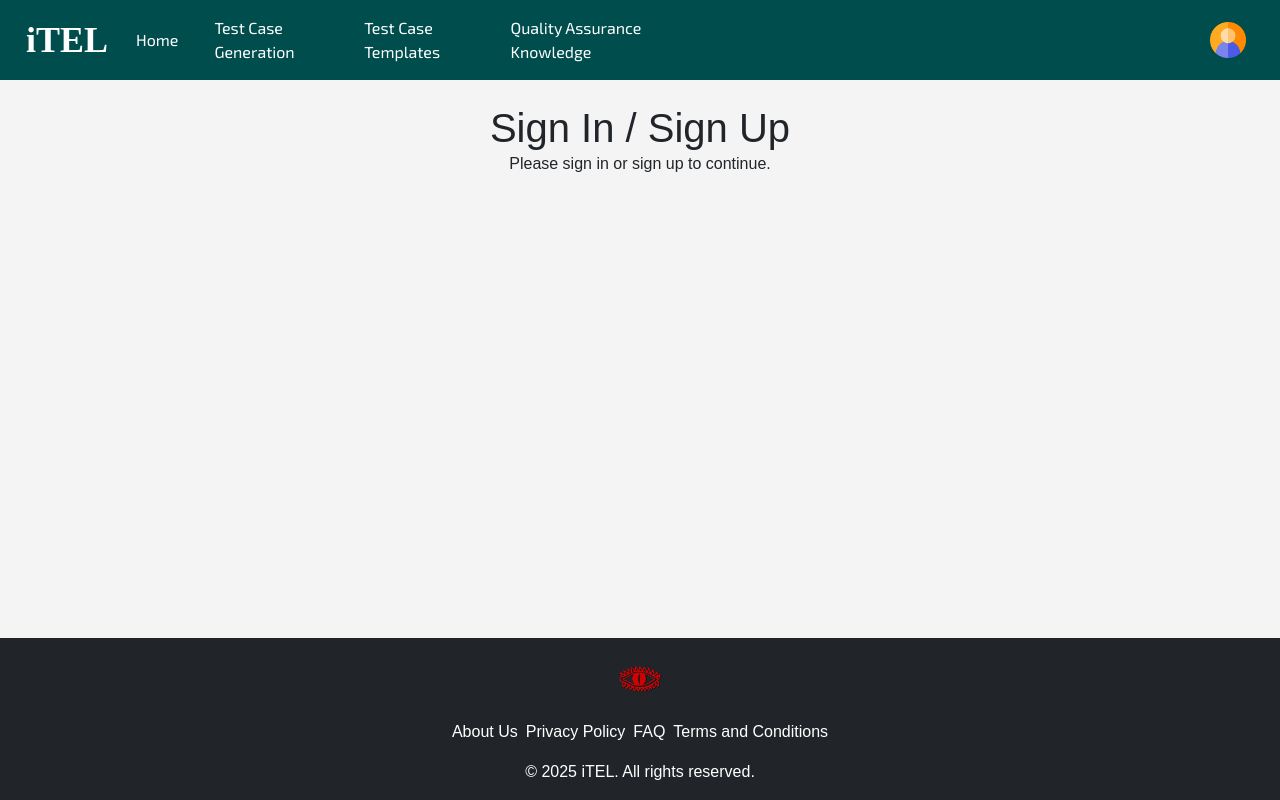
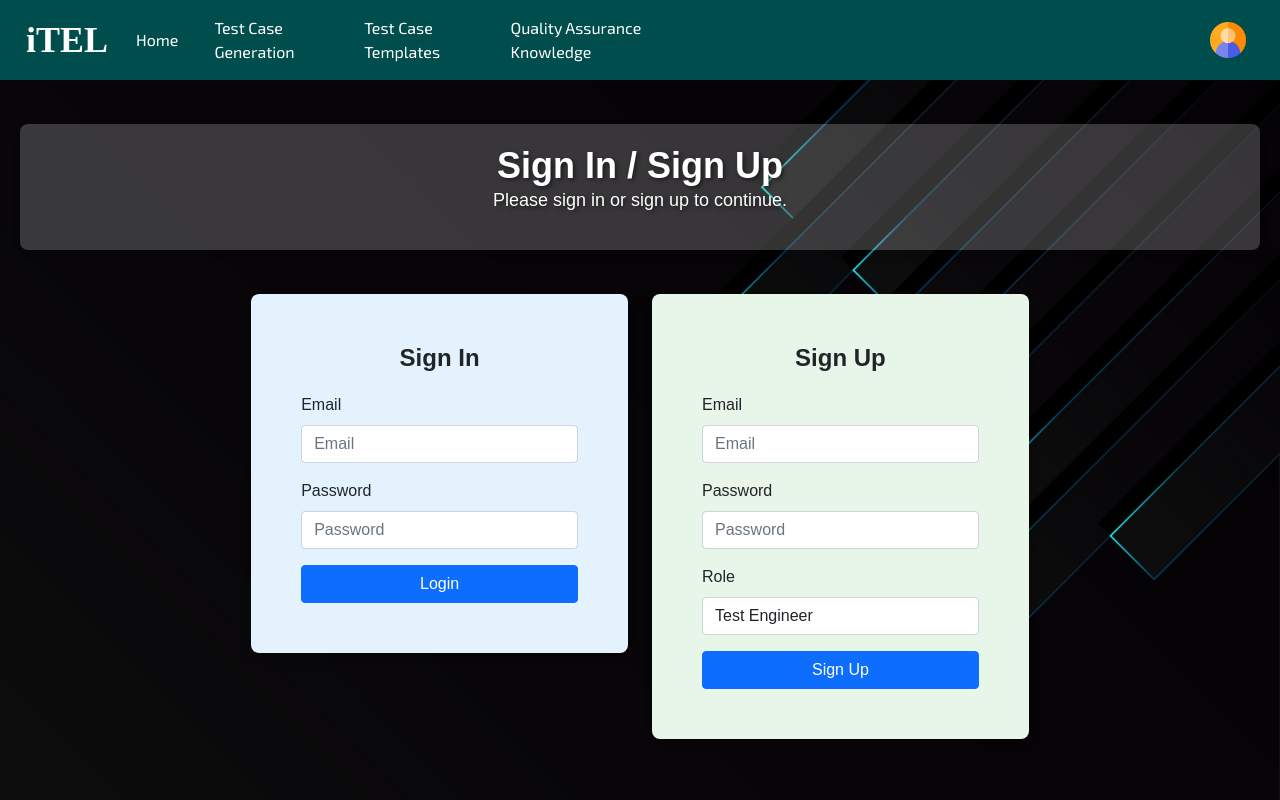
Before and after one commit to ms24908160/itel-web-app-v1, a React (Create React App) app: page /signin in a window 1280 px wide. Shown: the top 800 px of the page. Built offline with nearby package versions, Linux system fonts and the light colour scheme; a web font is replaced by a local one.

Commit message:
NF COMIT

```diff
--- /dev/null
+++ b/src/components/Login.tsx
@@ -0,0 +1,45 @@
+import React, { useState } from 'react';
+
+const Login: React.FC = () => {
+  const [email, setEmail] = useState('');
+  const [password, setPassword] = useState('');
+
+  const handleLogin = (e: React.FormEvent) => {
+    e.preventDefault();
+    // For now, just log the values
+    console.log('Login:', { email, password });
+    alert('User logged in successfully');
+  };
+
+  return (
+    <form onSubmit={handleLogin}>
+      <div className="form-group">
+        <label htmlFor="email">Email</label>
+        <input
+          type="email"
+          className="form-control"
+          id="email"
+          value={email}
+          onChange={(e) => setEmail(e.target.value)}
+          placeholder="Email"
+          required
+        />
+      </div>
+      <div className="form-group">
+        <label htmlFor="password">Password</label>
+        <input
+          type="password"
+          className="form-control"
+          id="password"
+          value={password}
+          onChange={(e) => setPassword(e.target.value)}
+          placeholder="Password"
+          required
+        />
+      </div>
+      <button type="submit" className="btn btn-primary btn-block">Login</button>
+    </form>
+  );
+};
+
+export default Login;
--- /dev/null
+++ b/src/components/SignUp.tsx
@@ -0,0 +1,58 @@
+import React, { useState } from 'react';
+
+const SignUp: React.FC = () => {
+  const [email, setEmail] = useState('');
+  const [password, setPassword] = useState('');
+  const [role, setRole] = useState('Test Engineer');
+
+  const handleSignUp = (e: React.FormEvent) => {
+    e.preventDefault();
+    // For now, just log the values
+    console.log('Sign Up:', { email, password, role });
+    alert('User registered successfully');
+  };
+
+  return (
+    <form onSubmit={handleSignUp}>
+      <div className="form-group">
+        <label htmlFor="email">Email</label>
+        <input
+          type="email"
+          className="form-control"
+          id="email"
+          value={email}
+          onChange={(e) => setEmail(e.target.value)}
+          placeholder="Email"
+          required
+        />
+      </div>
+      <div className="form-group">
+        <label htmlFor="password">Password</label>
+        <input
+          type="password"
+          className="form-control"
+          id="password"
+          value={password}
+          onChange={(e) => setPassword(e.target.value)}
+          placeholder="Password"
+          required
+        />
+      </div>
+      <div className="form-group">
+        <label htmlFor="role">Role</label>
+        <select
+          className="form-control"
+          id="role"
+          value={role}
+          onChange={(e) => setRole(e.target.value)}
+        >
+          <option value="Test Engineer">Test Engineer</option>
+          <option value="Administrator">Administrator</option>
+        </select>
+      </div>
+      <button type="submit" className="btn btn-primary btn-block">Sign Up</button>
+    </form>
+  );
+};
+
+export default SignUp;
--- a/src/pages/SignInSignUpPage.tsx
+++ b/src/pages/SignInSignUpPage.tsx
@@ -1,5 +1,8 @@
 import React from 'react';
 import withFooter from '../components/withFooter';
+import SignUp from '../components/SignUp';
+import Login from '../components/Login';
+import '../styles/SignInSignUpPage.css';
 
 const SignInSignUpPage: React.FC = () => {
     return (
@@ -9,7 +12,24 @@ const SignInSignUpPage: React.FC = () => {
                 <p>Please sign in or sign up to continue.</p>
             </header>
             <main className="container">
-                {/* Sign In / Sign Up form goes here */}
+                <div className="row justify-content-center">
+                    <div className="col-md-5">
+                        <div className="card login-card">
+                            <div className="card-body">
+                                <h2 className="card-title">Sign In</h2>
+                                <Login />
+                            </div>
+                        </div>
+                    </div>
+                    <div className="col-md-5">
+                        <div className="card signup-card">
+                            <div className="card-body">
+                                <h2 className="card-title">Sign Up</h2>
+                                <SignUp />
+                            </div>
+                        </div>
+                    </div>
+                </div>
             </main>
         </div>
     );
--- /dev/null
+++ b/src/styles/SignInSignUpPage.css
@@ -0,0 +1,66 @@
+.signin-signup-page {
+    padding: 20px;
+    background-color: #f8f9fa;
+    min-height: 100vh;
+    background-image: url('../assets/images/login_bg.jpg');
+    background-size: cover;
+    background-position: center;
+}
+
+.signin-signup-page header {
+    margin-bottom: 20px;
+    color: #fff;
+    text-shadow: 2px 2px 4px rgba(0, 0, 0, 0.5);
+    background-color: rgba(255, 255, 255, 0.2);
+    padding: 20px;
+    border-radius: 8px;
+    box-shadow: 0 4px 8px rgba(0, 0, 0, 0.1);
+}
+
+.signin-signup-page header h1 {
+    font-size: 36px;
+    font-weight: bold;
+}
+
+.signin-signup-page header p {
+    font-size: 18px;
+}
+
+.signin-signup-page .container {
+    display: flex;
+    justify-content: center;
+}
+
+.signin-signup-page .row {
+    width: 100%;
+}
+
+.signin-signup-page .col-md-6 {
+    padding: 20px;
+    margin: 10px;
+}
+
+.signin-signup-page .card {
+    border: none;
+    border-radius: 8px;
+    box-shadow: 0 4px 8px rgba(0, 0, 0, 0.1);
+}
+
+.signin-signup-page .card-title {
+    margin-bottom: 20px;
+    font-size: 24px;
+    font-weight: bold;
+    text-align: center;
+}
+
+.signin-signup-page .card-body {
+    padding: 30px;
+}
+
+.signin-signup-page .login-card {
+    background-color: #e3f2fd; /* Light blue */
+}
+
+.signin-signup-page .signup-card {
+    background-color: #e8f5e9; /* Light green */
+}
```
Also changed, not shown: src/assets/images/login_bg.jpg (added), 1 other file (tests, documents, lock files or other folders).
